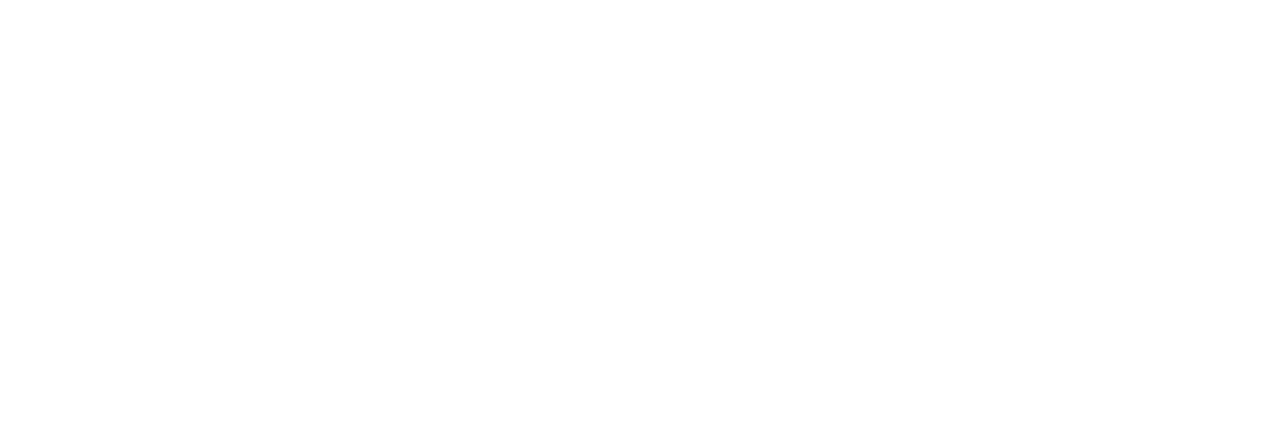
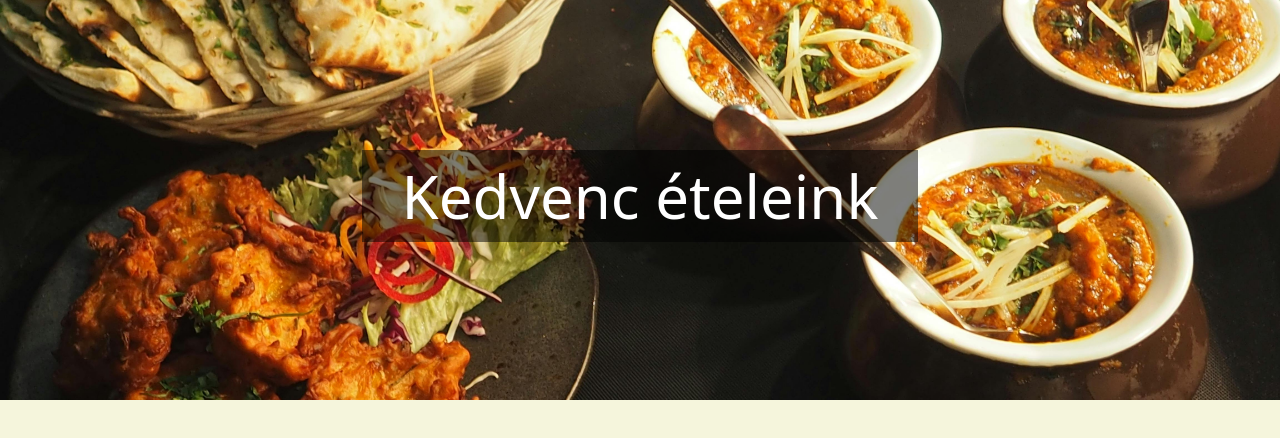
Before and after one commit to Mate0906/IKT_feladat1, a plain HTML site: page Web/index.html in a window 1280 px wide. Drawn offline with nearby package versions, Linux system fonts and the light colour scheme.

Commit message:
főoldal alapja

```diff
--- a/Web/css/style.css
+++ b/Web/css/style.css
@@ -1,3 +1,23 @@
 body{
-    background-color: white;
+    background-color: beige;
 }
+header{
+    height: 50vh;
+    background-image: url(../img/banner.jpg);
+    background-position: center;
+    background-size: cover;
+    background-repeat: no-repeat;
+    display:flex;
+    align-items: center;
+    justify-content: center;
+}
+h1{
+    text-align: center;
+    background-color: rgba(0, 0, 0, 0.5);
+    color: white;
+    padding-left: 40px;
+    padding-right: 40px;
+    padding-top: 10px;
+    padding-bottom: 10px;
+    font-size: 60px;
+}
--- a/Web/index.html
+++ b/Web/index.html
@@ -11,7 +11,9 @@
 </head>
 
 <body>
-    <header></header>
+    <header>
+        <h1>Kedvenc ételeink</h1>
+    </header>
     <main></main>
     <footer></footer>
     <script src="https://cdn.jsdelivr.net/npm/bootstrap@5.3.3/dist/js/bootstrap.bundle.min.js"
```
Also changed, not shown: Web/img/banner.jpg (added).
